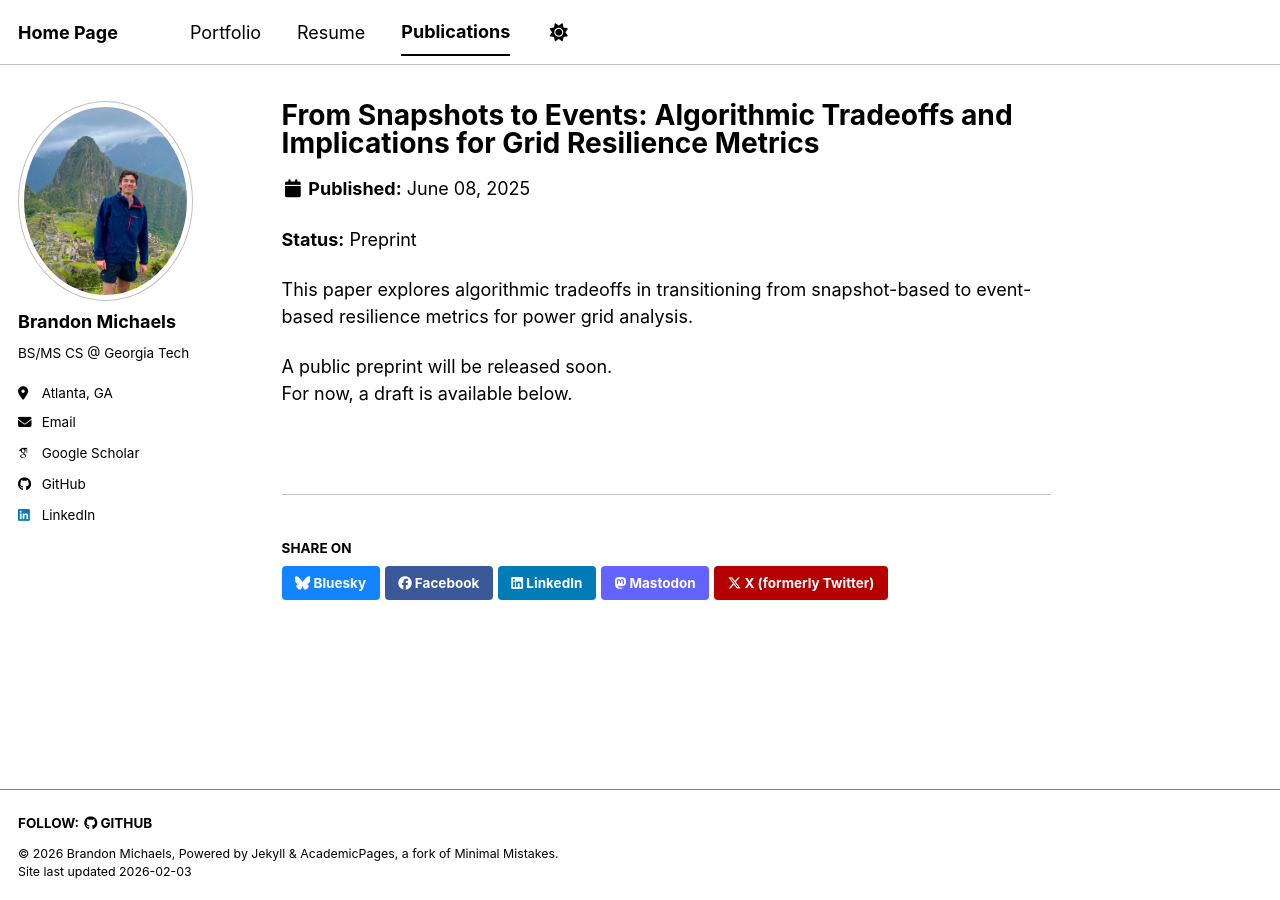
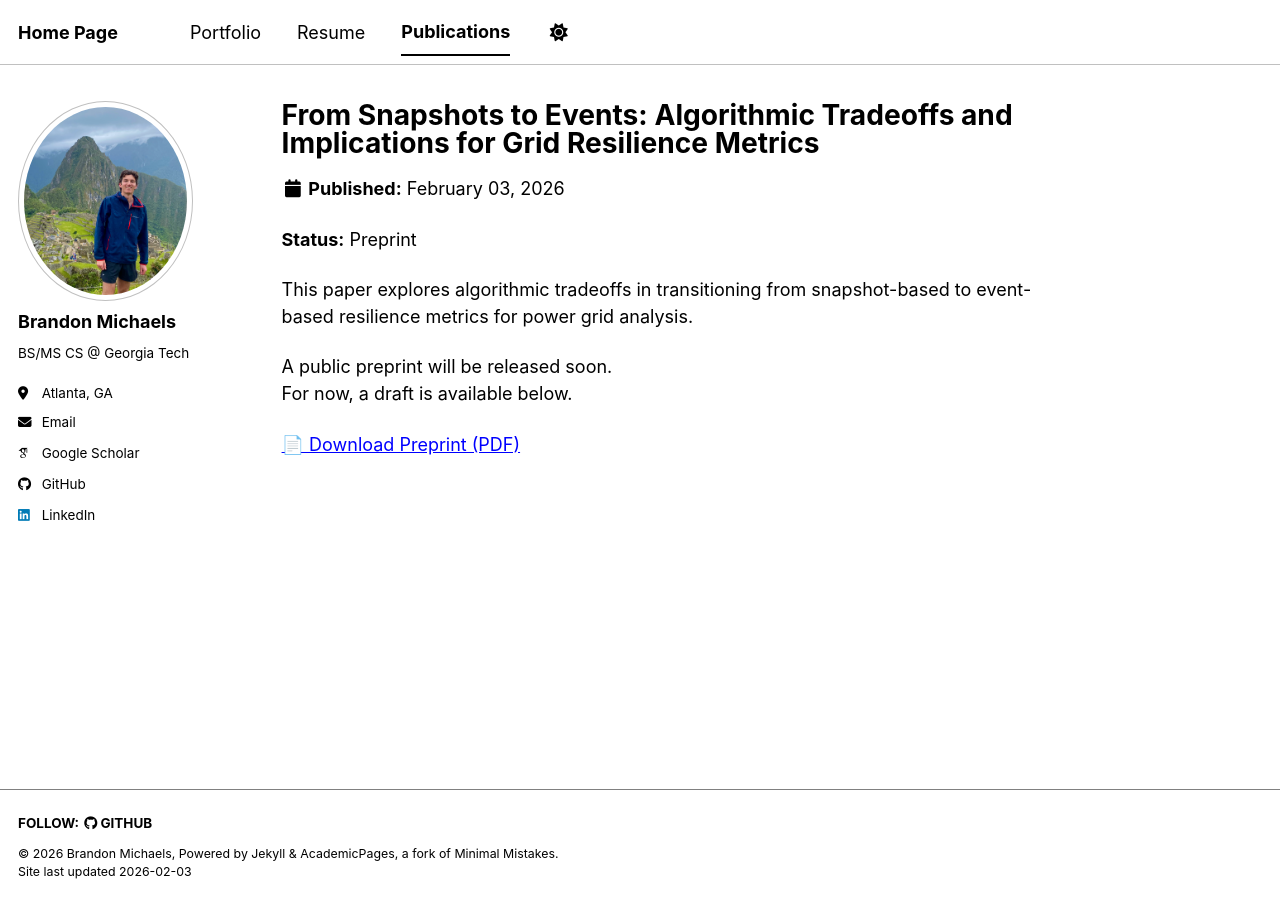
Before and after one commit to Brandon-Michaels/Brandon-Michaels.github.io, a Jekyll site: the page built from _publications/snapshot-to-events.md, in a window 1280 px wide. Built offline with Jekyll 4.4.1, drawn with Linux system fonts in a browser that asks for light colours; some web fonts are replaced; a script bundle is joined from its source files by our own code; library files that are not in the unit come from our copies; part of the change alters nothing that is shown.

Commit message:
Fix publication page with paper link

```diff
--- a/_config.yml
+++ b/_config.yml
@@ -246,7 +246,7 @@ defaults:
       author_profile: true
       read_time: true
       comments: true
-      share: true
+      share: false
       related: true
   # _pages
   - scope:
@@ -262,8 +262,8 @@ defaults:
     values:
       layout: single
       author_profile: true
-      share: true
-      comments: true
+      share: false
+      comments: false
   # _publications
   - scope:
       path: ""
@@ -271,7 +271,7 @@ defaults:
     values:
       layout: single
       author_profile: true
-      share: true
+      share: false
       comments: true
   # _portfolio
   - scope:
@@ -280,7 +280,7 @@ defaults:
     values:
       layout: single
       author_profile: true
-      share: true
+      share: false
       comment: true
   # _talks
   - scope:
@@ -289,7 +289,7 @@ defaults:
     values:
       layout: talk
       author_profile: true
-      share: true
+      share: false
 
 
 # Sass/SCSS
--- a/_publications/2025-06-08-paper-title-number-5.md
+++ b/_publications/snapshot-to-events.md
@@ -13,3 +13,5 @@ This paper explores algorithmic tradeoffs in transitioning from snapshot-based t
 
 A public preprint will be released soon.
 For now, a draft is available below.
+
+[📄 Download Preprint (PDF)](https://drive.google.com/file/d/1hnjpbLd3FAsNwBnDhj50PH1WstSNJBdi/view?usp=sharing)
```
